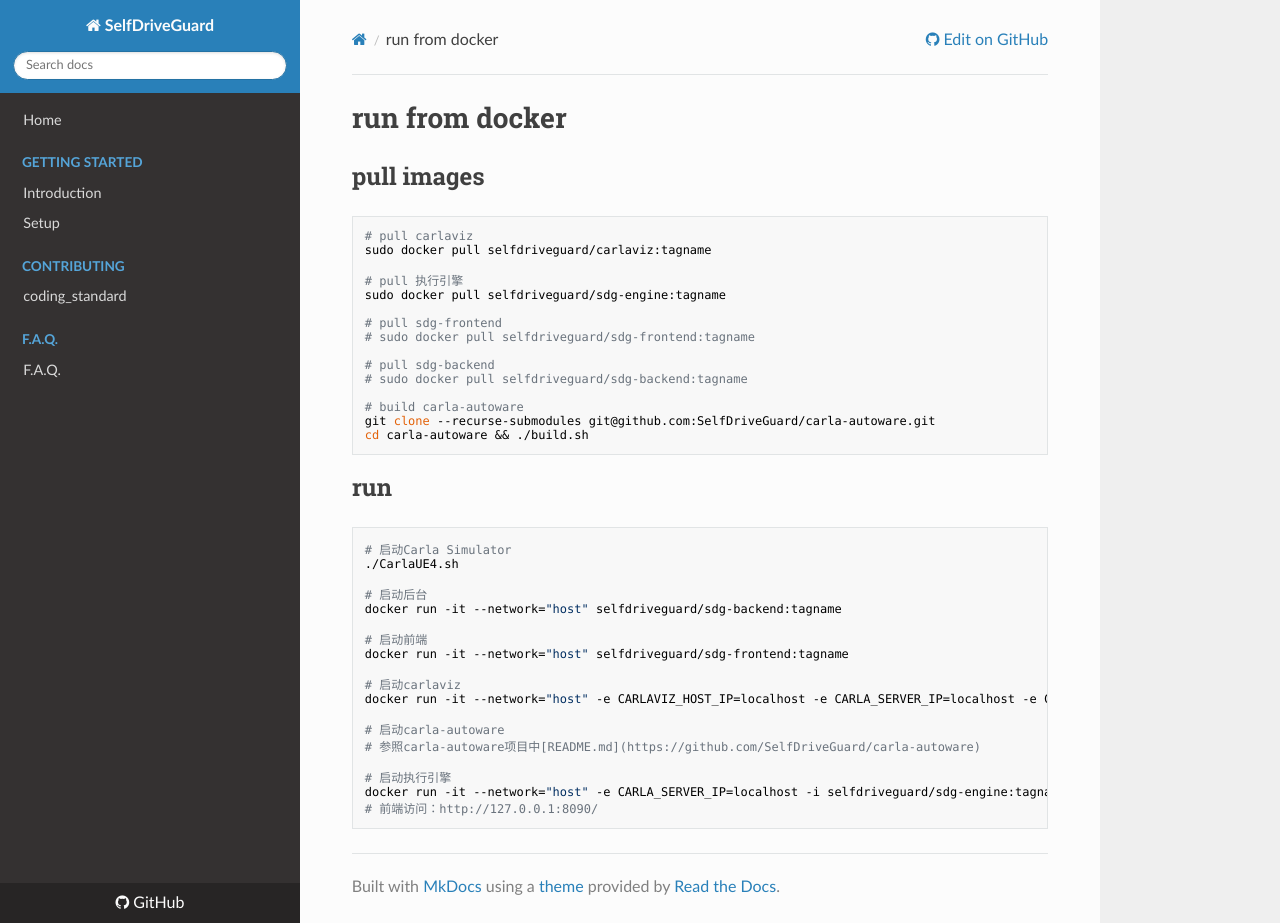
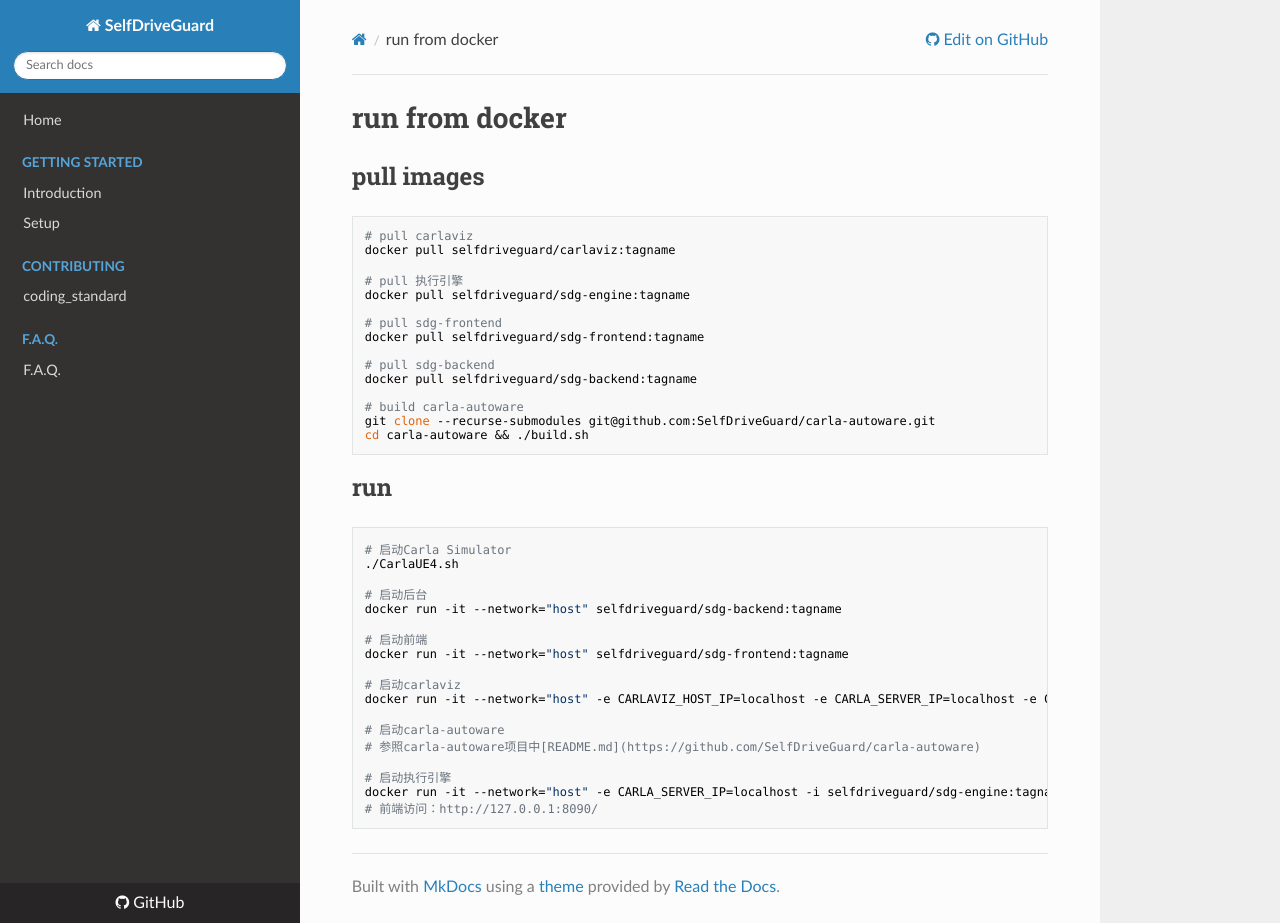
Before and after one commit to SelfDriveGuard/sdg-engine, an MkDocs documentation site: the page built from docs/setup/docker.md, in a window 1280 px wide and 923 px high. Built offline with MkDocs 1.6.1, drawn with Linux system fonts in a browser that asks for light colours; nearby versions of some CDN libraries.

Commit message:
update doc

````diff
--- a/docs/setup/docker.md
+++ b/docs/setup/docker.md
@@ -4,16 +4,16 @@
 
 ```
 # pull carlaviz
-sudo docker pull selfdriveguard/carlaviz:tagname
+docker pull selfdriveguard/carlaviz:tagname
 
 # pull 执行引擎
-sudo docker pull selfdriveguard/sdg-engine:tagname
+docker pull selfdriveguard/sdg-engine:tagname
 
 # pull sdg-frontend
-# sudo docker pull selfdriveguard/sdg-frontend:tagname
+docker pull selfdriveguard/sdg-frontend:tagname
 
 # pull sdg-backend
-# sudo docker pull selfdriveguard/sdg-backend:tagname
+docker pull selfdriveguard/sdg-backend:tagname
 
 # build carla-autoware
 git clone --recurse-submodules git@github.com:SelfDriveGuard/carla-autoware.git
````
